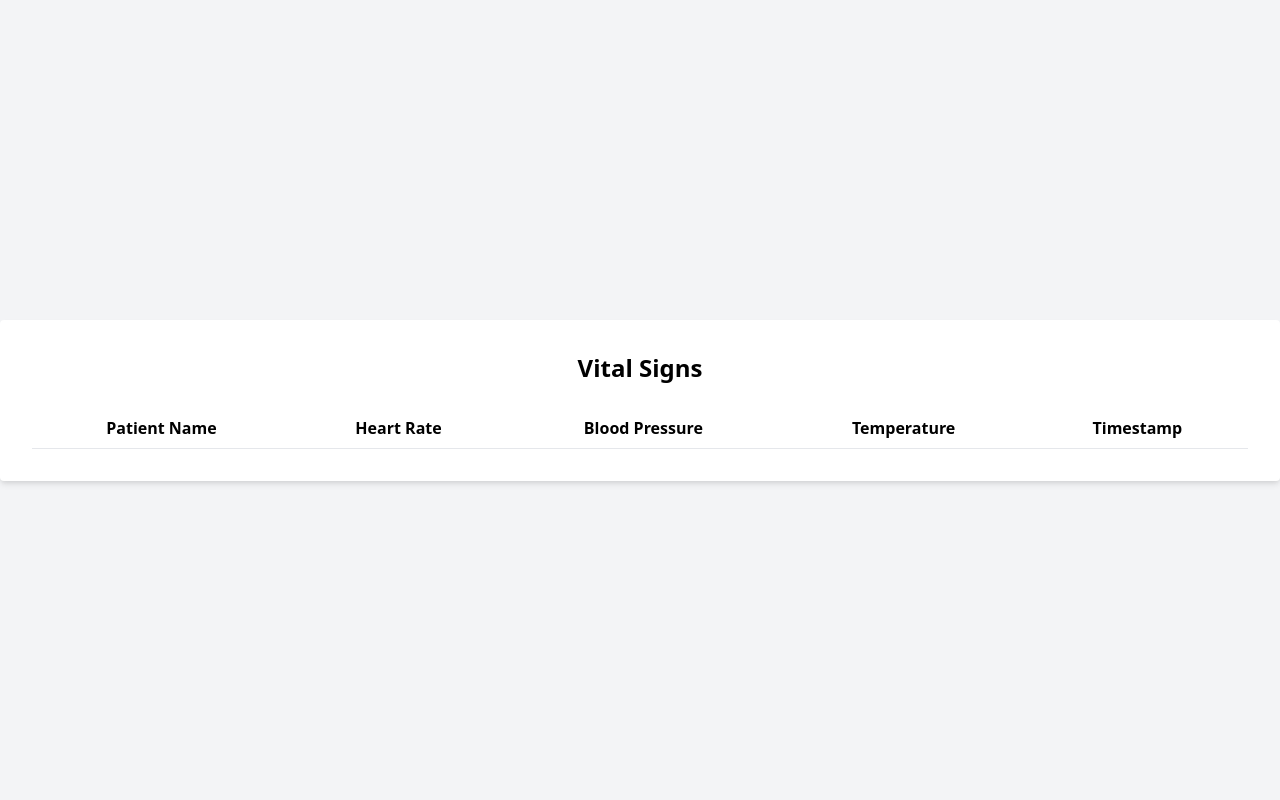
After one commit to yousefkh2/beat_care, a Flask app: page /admin/vital_signs in a window 1280 px wide. The commit adds this page. Run offline with Flask 2, Linux system fonts and the light colour scheme; the visitor is signed in with stand-in values (Sample User, id 1); data comes from the database, SQL or seed files in the repository; data that the repository does not hold is empty.

Commit message:
add vital signs

```diff
--- a/app.py
+++ b/app.py
@@ -6,6 +6,7 @@ from config import Config
 from forms import LoginForm
 from flask_migrate import Migrate
 import pymysql
+from datetime import datetime
 
 # Initialize Flask application
 app = Flask(__name__)
@@ -35,7 +36,7 @@ class User(UserMixin, db.Model):
     role = db.Column(db.String(50), nullable=False)
 
     def set_password(self, password):
-        self.password = generate_password_hash(password)
+        self.password = generate_password_hash(password, method='scrypt')
 
     def check_password(self, password):
         return check_password_hash(self.password, password)
@@ -54,49 +55,68 @@ class User(UserMixin, db.Model):
 
     def get_id(self):
         return str(self.id)
-
-# Patient model
 class Patient(db.Model):
     id = db.Column(db.Integer, primary_key=True)
-    first_name = db.Column(db.String(255), nullable=False)
-    last_name = db.Column(db.String(255), nullable=False)
+    first_name = db.Column(db.String(150), nullable=False)
+    last_name = db.Column(db.String(150), nullable=False)
     age = db.Column(db.Integer, nullable=False)
     sex = db.Column(db.String(10), nullable=False)
     identification_number = db.Column(db.String(50), nullable=False)
     phone_number = db.Column(db.String(50), nullable=False)
     address = db.Column(db.String(255), nullable=False)
-    insurance_number = db.Column(db.String(50), nullable=True)
-    insurance_company = db.Column(db.String(255), nullable=True)
-    insurance_type = db.Column(db.String(50), nullable=True)
-    next_of_kin_name = db.Column(db.String(255), nullable=True)
-    next_of_kin_phone = db.Column(db.String(50), nullable=True)
-    next_of_kin_address = db.Column(db.String(255), nullable=True)
-    next_of_kin_relation = db.Column(db.String(50), nullable=True)
-    icd10_code_main = db.Column(db.String(50), nullable=True)
-    icd10_main_symptoms = db.Column(db.Text, nullable=True)
-    icd10_code_secondary = db.Column(db.String(50), nullable=True)
-    icd10_secondary_symptoms = db.Column(db.Text, nullable=True)
-    primary_medication_name = db.Column(db.String(255), nullable=True)
-    primary_medication_purpose = db.Column(db.Text, nullable=True)
-    primary_medication_dosage = db.Column(db.Text, nullable=True)
-    primary_medication_side_effects = db.Column(db.Text, nullable=True)
-    primary_medication_drug_interactions = db.Column(db.Text, nullable=True)
-    primary_medication_food_interactions = db.Column(db.Text, nullable=True)
-    secondary_medication_name = db.Column(db.String(255), nullable=True)
-    secondary_medication_purpose = db.Column(db.Text, nullable=True)
-    secondary_medication_dosage = db.Column(db.Text, nullable=True)
-    secondary_medication_side_effects = db.Column(db.Text, nullable=True)
-    secondary_medication_drug_interactions = db.Column(db.Text, nullable=True)
-    secondary_medication_food_interactions = db.Column(db.Text, nullable=True)
-    date_of_admission = db.Column(db.Date, nullable=True)
-    email = db.Column(db.String(150), unique=True, nullable=False)  # Add this line
+    date_of_admission = db.Column(db.Date, nullable=False)
+    insurance_number = db.Column(db.String(50))
+    insurance_company = db.Column(db.String(255))
+    insurance_type = db.Column(db.String(50))
+    next_of_kin_name = db.Column(db.String(255))
+    next_of_kin_phone = db.Column(db.String(50))
+    next_of_kin_address = db.Column(db.String(255))
+    next_of_kin_relation = db.Column(db.String(50))
+    icd10_code_main = db.Column(db.String(50))
+    icd10_main_symptoms = db.Column(db.Text)
+    icd10_code_secondary = db.Column(db.String(50))
+    icd10_secondary_symptoms = db.Column(db.Text)
+    primary_medication_name = db.Column(db.String(255))
+    primary_medication_purpose = db.Column(db.Text)
+    primary_medication_dosage = db.Column(db.Text)
+    primary_medication_side_effects = db.Column(db.Text)
+    primary_medication_drug_interactions = db.Column(db.Text)
+    primary_medication_food_interactions = db.Column(db.Text)
+    secondary_medication_name = db.Column(db.String(255))
+    secondary_medication_purpose = db.Column(db.Text)
+    secondary_medication_dosage = db.Column(db.Text)
+    secondary_medication_side_effects = db.Column(db.Text)
+    secondary_medication_drug_interactions = db.Column(db.Text)
+    secondary_medication_food_interactions = db.Column(db.Text)
+    email = db.Column(db.String(150), unique=True, nullable=False)
+    password = db.Column(db.String(150), nullable=False)
 
+class VitalSigns(db.Model):
+    id = db.Column(db.Integer, primary_key=True)
+    patient_id = db.Column(db.Integer, db.ForeignKey('patient.id'), nullable=False)
+    heart_rate = db.Column(db.Integer, nullable=False)
+    blood_pressure = db.Column(db.String(20), nullable=False)
+    temperature = db.Column(db.Float, nullable=False)
+    timestamp = db.Column(db.DateTime, default=datetime.utcnow, nullable=False)
+
+    patient = db.relationship('Patient', back_populates='vital_signs')
+
+Patient.vital_signs = db.relationship('VitalSigns', order_by=VitalSigns.timestamp, back_populates='patient')
 
 @login_manager.user_loader
 def load_user(user_id):
     return User.query.get(int(user_id))
 
-# Login route
+@app.route('/')
+def home():
+    if current_user.is_authenticated:
+        if current_user.role == 'admin':
+            return redirect(url_for('admin_landing'))
+        elif current_user.role == 'patient':
+            patient = Patient.query.filter_by(email=current_user.email).first()
+            return redirect(url_for('patient_view', patient_id=patient.id))
+    return redirect(url_for('login'))
+
 @app.route('/login', methods=['GET', 'POST'])
 def login():
     form = LoginForm()
@@ -107,47 +127,47 @@ def login():
             if user.role == 'admin':
                 return redirect(url_for('admin_landing'))
             elif user.role == 'patient':
-                return redirect(url_for('patient_view', patient_id=user.id))
-            else:
-                flash('Invalid role.', 'danger')
+                patient = Patient.query.filter_by(email=user.email).first()
+                return redirect(url_for('patient_view', patient_id=patient.id))
         else:
             flash('Login Unsuccessful. Please check email and password', 'danger')
     return render_template('login.html', form=form)
 
-@app.route('/')
+@app.route('/logout')
+@login_required
+def logout():
+    logout_user()
+    flash('You have been logged out.', 'success')
+    return redirect(url_for('login'))
+
+@app.route('/admin_landing')
 @login_required
 def admin_landing():
     if current_user.role != 'admin':
         return redirect(url_for('login'))
     return render_template('admin_landing.html')
 
-@app.route('/about')
-def about():
-    return render_template('about.html')
-
-
-@app.route('/logout')
-@login_required
-def logout():
-    logout_user()
-    return redirect(url_for('login'))
-
 @app.route('/admin/add_patient', methods=['GET', 'POST'])
 @login_required
 def add_patient():
     if current_user.role != 'admin':
         return redirect(url_for('login'))
+
     if request.method == 'POST':
-        required_fields = ['first_name', 'last_name', 'age', 'sex', 'identification_number', 'phone_number', 'address', 'next_of_kin_name', 'next_of_kin_phone', 'next_of_kin_address', 'next_of_kin_relation', 'date_of_admission', 'email', 'password']
+        required_fields = [
+            'first_name', 'last_name', 'age', 'sex', 'identification_number', 'phone_number', 'address',
+            'next_of_kin_name', 'next_of_kin_phone', 'next_of_kin_address', 'next_of_kin_relation',
+            'date_of_admission', 'email', 'password'
+        ]
         for field in required_fields:
             if not request.form.get(field):
-                flash(f"Field '{field}' is required.")
+                flash(f"Field '{field}' is required.", 'danger')
                 return redirect(url_for('add_patient'))
 
         try:
             age = int(request.form['age'])
         except ValueError:
-            flash("Age must be an integer.")
+            flash("Age must be an integer.", 'danger')
             return redirect(url_for('add_patient'))
 
         data = {
@@ -159,48 +179,154 @@ def add_patient():
             'phone_number': request.form['phone_number'],
             'address': request.form['address'],
             'date_of_admission': request.form['date_of_admission'],
-            'insurance_number': request.form['insurance_number'],
-            'insurance_company': request.form['insurance_company'],
-            'insurance_type': request.form['insurance_type'],
+            'insurance_number': request.form.get('insurance_number'),
+            'insurance_company': request.form.get('insurance_company'),
+            'insurance_type': request.form.get('insurance_type'),
             'next_of_kin_name': request.form['next_of_kin_name'],
             'next_of_kin_phone': request.form['next_of_kin_phone'],
             'next_of_kin_address': request.form['next_of_kin_address'],
             'next_of_kin_relation': request.form['next_of_kin_relation'],
-            'icd10_code_main': request.form['icd10_code_main'],
-            'icd10_main_symptoms': request.form['icd10_main_symptoms'],
-            'icd10_code_secondary': request.form['icd10_code_secondary'],
-            'icd10_secondary_symptoms': request.form['icd10_secondary_symptoms'],
-            'primary_medication_name': request.form['primary_medication_name'],
-            'primary_medication_purpose': request.form['primary_medication_purpose'],
-            'primary_medication_dosage': request.form['primary_medication_dosage'],
-            'primary_medication_side_effects': request.form['primary_medication_side_effects'],
-            'primary_medication_drug_interactions': request.form['primary_medication_drug_interactions'],
-            'primary_medication_food_interactions': request.form['primary_medication_food_interactions'],
-            'secondary_medication_name': request.form['secondary_medication_name'],
-            'secondary_medication_purpose': request.form['secondary_medication_purpose'],
-            'secondary_medication_dosage': request.form['secondary_medication_dosage'],
-            'secondary_medication_side_effects': request.form['secondary_medication_side_effects'],
-            'secondary_medication_drug_interactions': request.form['secondary_medication_drug_interactions'],
-            'secondary_medication_food_interactions': request.form['secondary_medication_food_interactions'],
-            'email': request.form['email']
+            'icd10_code_main': request.form.get('icd10_code_main'),
+            'icd10_main_symptoms': request.form.get('icd10_main_symptoms'),
+            'icd10_code_secondary': request.form.get('icd10_code_secondary'),
+            'icd10_secondary_symptoms': request.form.get('icd10_secondary_symptoms'),
+            'primary_medication_name': request.form.get('primary_medication_name'),
+            'primary_medication_purpose': request.form.get('primary_medication_purpose'),
+            'primary_medication_dosage': request.form.get('primary_medication_dosage'),
+            'primary_medication_side_effects': request.form.get('primary_medication_side_effects'),
+            'primary_medication_drug_interactions': request.form.get('primary_medication_drug_interactions'),
+            'primary_medication_food_interactions': request.form.get('primary_medication_food_interactions'),
+            'secondary_medication_name': request.form.get('secondary_medication_name'),
+            'secondary_medication_purpose': request.form.get('secondary_medication_purpose'),
+            'secondary_medication_dosage': request.form.get('secondary_medication_dosage'),
+            'secondary_medication_side_effects': request.form.get('secondary_medication_side_effects'),
+            'secondary_medication_drug_interactions': request.form.get('secondary_medication_drug_interactions'),
+            'secondary_medication_food_interactions': request.form.get('secondary_medication_food_interactions'),
+            'email': request.form['email'],
+            'password': request.form['password']
         }
 
-        new_patient = Patient(**data)
+        # Check if email already exists
+        existing_user = User.query.filter_by(email=data['email']).first()
+        if existing_user:
+            flash("Email address already in use.", 'danger')
+            return redirect(url_for('add_patient'))
+
+        # Add patient to database
+        new_patient = Patient(
+            first_name=data['first_name'],
+            last_name=data['last_name'],
+            age=data['age'],
+            sex=data['sex'],
+            identification_number=data['identification_number'],
+            phone_number=data['phone_number'],
+            address=data['address'],
+            date_of_admission=data['date_of_admission'],
+            insurance_number=data['insurance_number'],
+            insurance_company=data['insurance_company'],
+            insurance_type=data['insurance_type'],
+            next_of_kin_name=data['next_of_kin_name'],
+            next_of_kin_phone=data['next_of_kin_phone'],
+            next_of_kin_address=data['next_of_kin_address'],
+            next_of_kin_relation=data['next_of_kin_relation'],
+            icd10_code_main=data['icd10_code_main'],
+            icd10_main_symptoms=data['icd10_main_symptoms'],
+            icd10_code_secondary=data['icd10_code_secondary'],
+            icd10_secondary_symptoms=data['icd10_secondary_symptoms'],
+            primary_medication_name=data['primary_medication_name'],
+            primary_medication_purpose=data['primary_medication_purpose'],
+            primary_medication_dosage=data['primary_medication_dosage'],
+            primary_medication_side_effects=data['primary_medication_side_effects'],
+            primary_medication_drug_interactions=data['primary_medication_drug_interactions'],
+            primary_medication_food_interactions=data['primary_medication_food_interactions'],
+            secondary_medication_name=data['secondary_medication_name'],
+            secondary_medication_purpose=data['secondary_medication_purpose'],
+            secondary_medication_dosage=data['secondary_medication_dosage'],
+            secondary_medication_side_effects=data['secondary_medication_side_effects'],
+            secondary_medication_drug_interactions=data['secondary_medication_drug_interactions'],
+            secondary_medication_food_interactions=data['secondary_medication_food_interactions'],
+            email=data['email'],
+            password=data['password']
+        )
         db.session.add(new_patient)
+
+        # Add user account for patient
+        new_user = User(email=data['email'], role='patient')
+        new_user.set_password(data['password'])
+        db.session.add(new_user)
+
         db.session.commit()
 
-        # Create user account for patient
-        patient_email = request.form['email']
-        patient_password = request.form['password']  # Use the password provided by the admin
-        new_user = User(email=patient_email, role='patient')
-        new_user.set_password(patient_password)
-        db.session.add(new_user)
-        db.session.commit()
-
-        flash("Patient added and user account created successfully.", "success")
+        flash("Patient added successfully.", 'success')
         return redirect(url_for('add_patient'))
     return render_template('add_patient.html')
 
+@app.route('/patient/<int:patient_id>', methods=['GET', 'POST'])
+@login_required
+def patient_view(patient_id):
+    patient = Patient.query.get_or_404(patient_id)
+    if request.method == 'POST':
+        heart_rate = request.form.get('heart_rate')
+        blood_pressure = request.form.get('blood_pressure')
+        temperature = request.form.get('temperature')
+
+        if heart_rate and blood_pressure and temperature:
+            new_vital_sign = VitalSigns(
+                patient_id=patient_id,
+                heart_rate=heart_rate,
+                blood_pressure=blood_pressure,
+                temperature=temperature
+            )
+            db.session.add(new_vital_sign)
+            db.session.commit()
+            flash('Vital signs submitted successfully.', 'success')
+        else:
+            flash('All fields are required.', 'danger')
+        return redirect(url_for('patient_view', patient_id=patient_id))
+
+    return render_template('patient_view.html', patient=patient)
+
+
+@app.route('/admin/vital_signs')
+@login_required
+def admin_vital_signs():
+    if current_user.role != 'admin':
+        return redirect(url_for('login'))
+
+    vital_signs = VitalSigns.query.all()
+    return render_template('admin_vital_signs.html', vital_signs=vital_signs)
+
+@app.route('/submit_vital_signs/<int:patient_id>', methods=['POST'])
+@login_required
+def submit_vital_signs(patient_id):
+    if current_user.role != 'patient' or current_user.id != patient_id:
+        return redirect(url_for('login'))
+
+    heart_rate = request.form['heart_rate']
+    blood_pressure = request.form['blood_pressure']
+    temperature = request.form['temperature']
+
+    new_vital_signs = VitalSigns(
+        patient_id=patient_id,
+        heart_rate=heart_rate,
+        blood_pressure=blood_pressure,
+        temperature=temperature
+    )
+
+    db.session.add(new_vital_signs)
+    db.session.commit()
+
+    flash("Vital signs submitted successfully.", 'success')
+    return redirect(url_for('patient_view', patient_id=patient_id))
+
+@app.route('/registered_patients')
+@login_required
+def registered_patients():
+    if current_user.role != 'admin':
+        return redirect(url_for('login'))
+
+    patients = Patient.query.all()
+    return render_template('registered_patients.html', patients=patients)
 
 @app.route('/delete_patient/<int:patient_id>', methods=['POST'])
 @login_required
@@ -211,31 +337,12 @@ def delete_patient(patient_id):
     patient = Patient.query.get_or_404(patient_id)
     db.session.delete(patient)
     db.session.commit()
-    flash("Patient deleted successfully.", "success")
+    flash("Patient deleted successfully.", 'success')
     return redirect(url_for('registered_patients'))
 
-
-
-@app.route('/patient/<int:patient_id>')
-@login_required
-def patient_view(patient_id):
-    if current_user.role != 'patient' or current_user.id != patient_id:
-        return redirect(url_for('login'))
-    patient = Patient.query.get_or_404(patient_id)
-    if patient:
-        print(f"Patient data: {patient}")  # Log fetched patient data
-    else:
-        print("No patient found with this ID.")
-    return render_template('patient_view.html', patient=patient)
-
-
-@app.route('/registered_patients')
-@login_required
-def registered_patients():
-    if current_user.role != 'admin':
-        return redirect(url_for('login'))
-    patients = Patient.query.all()
-    return render_template('registered_patients.html', patients=patients)
+@app.route('/about')
+def about():
+    return render_template('about.html')
 
 if __name__ == '__main__':
     app.run(debug=True)
--- a/templates/add_patient.html
+++ b/templates/add_patient.html
@@ -17,6 +17,7 @@
                 <li><a href="{{ url_for('admin_landing') }}" class="text-red-500">Home</a></li>
                 <li><a href="{{ url_for('add_patient') }}" class="text-red-500">Patient Registration</a></li>
                 <li><a href="{{ url_for('registered_patients') }}" class="text-red-500">Registered Patients</a></li>
+                <li><a href="{{ url_for('admin_vital_signs') }}" class="text-red-500">Vital Signs</a></li>
                 <li><a href="{{ url_for('about') }}" class="text-red-500">About</a></li>
                 <li><a href="{{ url_for('logout') }}" class="text-red-500">Logout</a></li>
             </ul>
--- a/templates/admin_landing.html
+++ b/templates/admin_landing.html
@@ -17,6 +17,7 @@
                 <li><a href="{{ url_for('admin_landing') }}" class="text-red-500">Home</a></li>
                 <li><a href="{{ url_for('add_patient') }}" class="text-red-500">Patient Registration</a></li>
                 <li><a href="{{ url_for('registered_patients') }}" class="text-red-500">Registered Patients</a></li>
+                <li><a href="{{ url_for('admin_vital_signs') }}" class="text-red-500">Vital Signs</a></li>
                 <li><a href="{{ url_for('about') }}" class="text-red-500">About</a></li>
                 <li><a href="{{ url_for('logout') }}" class="text-red-500">Logout</a></li>
             </ul>
--- /dev/null
+++ b/templates/admin_vital_signs.html
@@ -0,0 +1,38 @@
+<!-- templates/admin_vital_signs.html -->
+
+<!DOCTYPE html>
+<html lang="en">
+<head>
+    <meta charset="UTF-8">
+    <meta name="viewport" content="width=device-width, initial-scale=1.0">
+    <title>Vital Signs</title>
+    <link href="https://cdn.jsdelivr.net/npm/tailwindcss@2.2.19/dist/tailwind.min.css" rel="stylesheet">
+</head>
+<body class="bg-gray-100 flex items-center justify-center h-screen">
+    <div class="bg-white p-8 rounded shadow-md w-full max-w-7xl">
+        <h2 class="text-2xl font-bold mb-6 text-center">Vital Signs</h2>
+        <table class="min-w-full bg-white">
+            <thead>
+                <tr>
+                    <th class="py-2 px-4 border-b">Patient Name</th>
+                    <th class="py-2 px-4 border-b">Heart Rate</th>
+                    <th class="py-2 px-4 border-b">Blood Pressure</th>
+                    <th class="py-2 px-4 border-b">Temperature</th>
+                    <th class="py-2 px-4 border-b">Timestamp</th>
+                </tr>
+            </thead>
+            <tbody>
+                {% for vital in vital_signs %}
+                <tr>
+                    <td class="py-2 px-4 border-b">{{ vital.patient.first_name }} {{ vital.patient.last_name }}</td>
+                    <td class="py-2 px-4 border-b">{{ vital.heart_rate }}</td>
+                    <td class="py-2 px-4 border-b">{{ vital.blood_pressure }}</td>
+                    <td class="py-2 px-4 border-b">{{ vital.temperature }}</td>
+                    <td class="py-2 px-4 border-b">{{ vital.timestamp.strftime('%Y-%m-%d %H:%M:%S') }}</td>
+                </tr>
+                {% endfor %}
+            </tbody>
+        </table>
+    </div>
+</body>
+</html>
--- a/templates/registered_patients.html
+++ b/templates/registered_patients.html
@@ -17,6 +17,7 @@
                 <li><a href="{{ url_for('admin_landing') }}" class="text-red-500">Home</a></li>
                 <li><a href="{{ url_for('add_patient') }}" class="text-red-500">Patient Registration</a></li>
                 <li><a href="{{ url_for('registered_patients') }}" class="text-red-500">Registered Patients</a></li>
+                <li><a href="{{ url_for('admin_vital_signs') }}" class="text-red-500">Vital Signs</a></li>
                 <li><a href="{{ url_for('about') }}" class="text-red-500">About</a></li>
                 <li><a href="{{ url_for('logout') }}" class="text-red-500">Logout</a></li>
             </ul>
```
Also changed, not shown: migrations/versions/3cf8654c7367_create_vital_signs_table.py (added, +63 -0 lines), models.py (+15 -0 lines), templates/patient_view.html (+72 -0 lines), readme.md.
